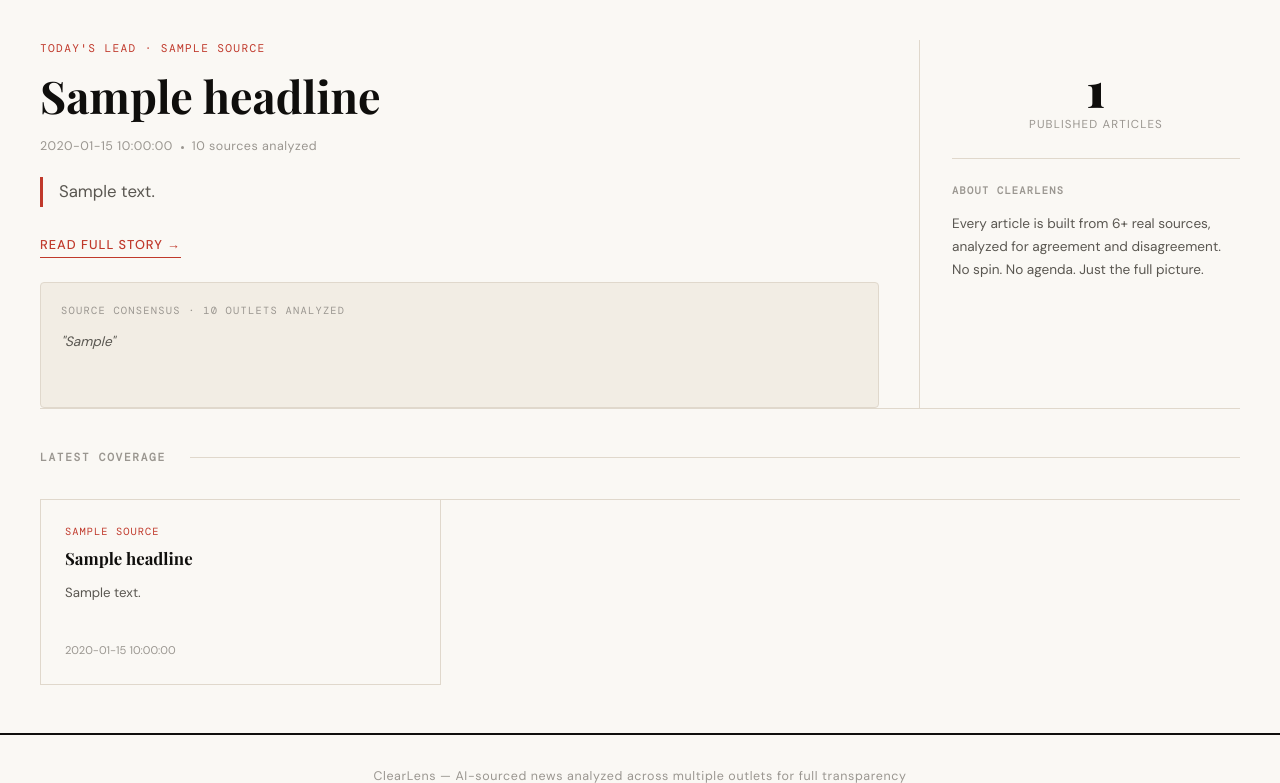
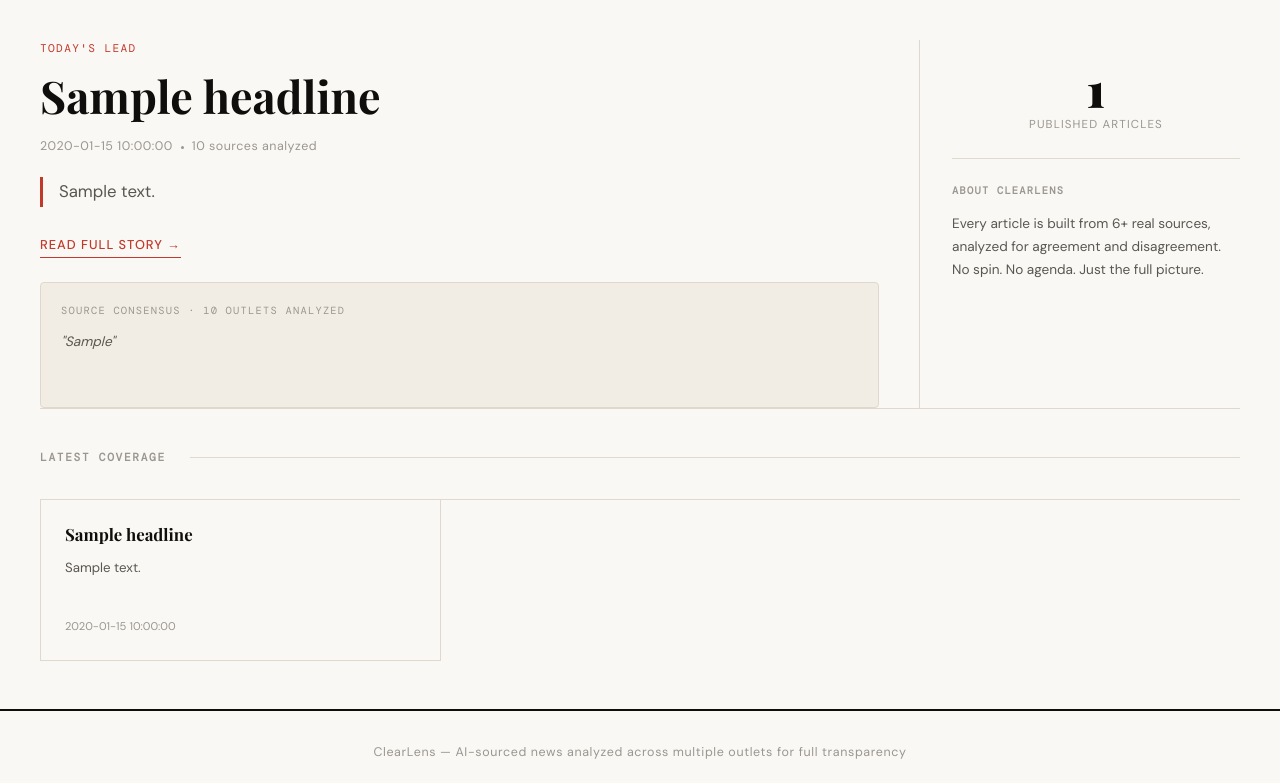
Before and after one commit to aparida12/clearlens, a Flask app: template templates/public_home.html in a window 1280 px wide. Shown: the part 246-1029 px from the top of the page. After the commit the page ends 1005 px from the top, so only its background shows below. Run offline with Flask 3, Linux system fonts and the light colour scheme; the template is opened without the code that fills it: most values are stand-ins (such as "Sample title", 1, 10 or a date in 2020); some libraries are stand-ins or nearby versions; some web fonts are replaced.

Commit message:
Remove source labels from homepage

```diff
--- a/templates/public_home.html
+++ b/templates/public_home.html
@@ -103,7 +103,7 @@
     {% if featured_article %}
     <section class="featured-section">
       <div class="featured-main">
-        <p class="kicker">Today's Lead · {{ featured_article.source }}</p>
+        <p class="kicker">Today's Lead</p>
         <h2 class="featured-hl">
           <a href="{{ url_for('article_detail', slug=featured_article.slug) }}">{{ featured_article.headline }}</a>
         </h2>
@@ -158,7 +158,6 @@
       {% if recent_articles %}
         {% for article in recent_articles %}
         <div class="article-card">
-          <p class="card-source">{{ article.source }}</p>
           <h3 class="card-hl"><a href="{{ url_for('article_detail', slug=article.slug) }}">{{ article.headline }}</a></h3>
           <p class="card-summary">{{ article.summary[:200] }}{% if article.summary|length > 200 %}...{% endif %}</p>
           {% if article.consensus and article.consensus.stats %}
```
